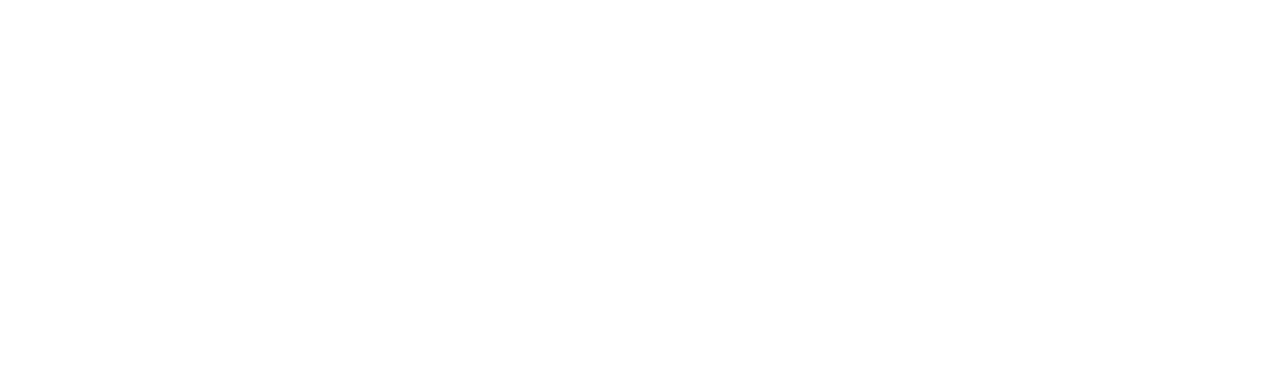
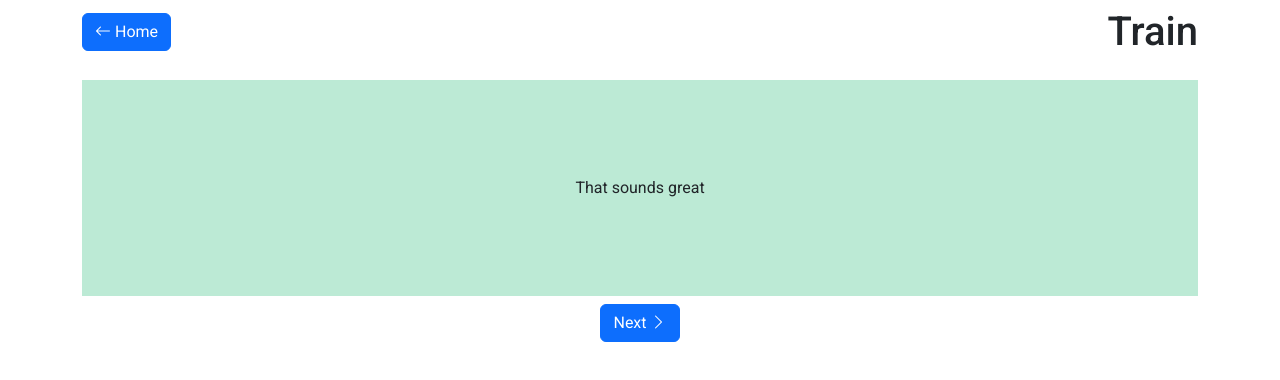
Before and after one commit to tuilad01/flashcard-app, a React (Create React App) app: page /train in a window 1280 px wide. Before the commit this address had no page. Shown: the top 380 px of the page. Built offline with nearby package versions, Linux system fonts and the light colour scheme.

Commit message:
sidebar - navbar - train page - dashboard page

```diff
--- a/src/App.tsx
+++ b/src/App.tsx
@@ -4,16 +4,19 @@ import { Button } from 'react-bootstrap';
 import { Routes, Route } from 'react-router-dom';
 // pages
 //import TodoPage from './pages/todo';
+import Dashboard from './pages/dashboard';
 import GroupPage from './pages/group';
-
+import TrainPage from './pages/train';
 
 function App() {
 
   return (
     //<div className="App">
-      <Routes>
-        <Route path="/" element={<GroupPage />} />
-      </Routes>
+    <Routes>
+      <Route path="/" element={<Dashboard />} />
+      <Route path="/group" element={<GroupPage />} />
+      <Route path="/train" element={<TrainPage />} />
+    </Routes>
     //</div>
   );
 }
--- /dev/null
+++ b/src/components/flashcard/flashcard.scss
@@ -0,0 +1,12 @@
+.flashcard {
+    font-size: 1rem;
+    padding: 6rem 0;
+    text-align: center;
+}
+
+.front {
+    background-color: #BCEAD5;
+}
+.back {
+    background-color: #9ED5C5;
+}
--- /dev/null
+++ b/src/components/flashcard/flashcard.tsx
@@ -0,0 +1,28 @@
+import { useState } from "react";
+import './flashcard.scss'
+
+
+function Flashcard({ front, back }: { front: string, back: string }) {
+    const [isFront, setIsFront] = useState(true);
+
+    const onClick = (_: any) => {
+        setIsFront(!isFront)
+    }
+
+    const classNames = () => {
+        let classes = "flashcard";
+        classes += isFront ? " front" : " back";
+
+        return classes;
+    }
+
+    return (
+        <div>
+            <div className={classNames()} onClick={onClick}>
+                {isFront ? front : back}
+            </div>
+        </div>
+    );
+}
+
+export default Flashcard;
--- a/src/components/grid-data/grid-data.tsx
+++ b/src/components/grid-data/grid-data.tsx
@@ -25,7 +25,7 @@ function GridData({ columns }: { columns?: any[] }) {
     return (
         <div>
 
-            <div>
+            <div className="d-flex justify-content-end mb-2">
                 <Button variant="primary" onClick={onClickAddButton}>
                     <i className="bi bi-plus-lg"></i> Add
                 </Button>
--- /dev/null
+++ b/src/components/navbar/navbar.tsx
@@ -0,0 +1,15 @@
+import { Button } from "react-bootstrap"
+
+function Navbar({ pageName }: {pageName: string} ) {
+    return (
+        <div className='d-flex justify-content-between align-items-center mt-2 mb-4'>
+            <Button href="/" variant="primary" onClick={() => console.log("Primary")}>
+                <i className="bi bi-arrow-left"></i> Home
+            </Button>
+
+            <h1 style={{ "marginBottom": "0" }}>{pageName}</h1>
+        </div>
+    );
+}
+
+export default Navbar;
--- /dev/null
+++ b/src/components/sidebar/sidebar.tsx
@@ -0,0 +1,17 @@
+import { Nav } from 'react-bootstrap';
+
+function Sidebar() {
+    return (
+        <Nav defaultActiveKey="/" className="flex-column text-center">
+            <Nav.Link href="/group">Group</Nav.Link>
+            <Nav.Link href="/train">Train</Nav.Link>
+            {/* <Nav.Link eventKey="link-1">Link</Nav.Link>
+            <Nav.Link eventKey="link-2">Link</Nav.Link>
+            <Nav.Link eventKey="disabled" disabled>
+                Disabled
+            </Nav.Link> */}
+        </Nav>
+    );
+}
+
+export default Sidebar;
--- /dev/null
+++ b/src/pages/dashboard.tsx
@@ -0,0 +1,17 @@
+import { Container, Row, Col } from "react-bootstrap"
+import Sidebar from "../components/sidebar/sidebar";
+
+function Dashboard() {
+    return (
+        <Container>
+            <Row>
+                <Col>
+                    <h1 className="text-center mt-2 mb-4">Dashboard</h1>
+                    <Sidebar />
+                </Col>
+            </Row>
+        </Container>
+    );
+}
+
+export default Dashboard;
--- a/src/pages/group.tsx
+++ b/src/pages/group.tsx
@@ -1,6 +1,6 @@
 import { Container, Row, Col, Button } from 'react-bootstrap';
 import GridData from '../components/grid-data/grid-data';
-
+import Navbar from '../components/navbar/navbar';
 import './group.scss'
 
 const columns = [
@@ -15,10 +15,14 @@ const columns = [
 ]
 
 function GroupPage() {
+    const pageName = "Group"
+
     return (
         <Container>
             <Row>
                 <Col>
+                    <Navbar pageName={pageName} />
+
                     <GridData columns={columns} />
                 </Col>
             </Row>
--- /dev/null
+++ b/src/pages/train.tsx
@@ -0,0 +1,32 @@
+import { useState } from 'react';
+import { Container, Row, Col, Button } from 'react-bootstrap';
+import Flashcard from '../components/flashcard/flashcard';
+import Navbar from '../components/navbar/navbar';
+import './train.scss'
+import { data } from './trainData';
+
+function TrainPage() {
+    const pageName = "Train"
+    const [index, setIndex] = useState(0)
+
+    const {en, vi} = data[index]
+    console.log(index)
+    return (
+        <Container>
+            <Row>
+                <Col>
+                    <Navbar pageName={pageName} />
+                    <Flashcard front={en} back={vi}></Flashcard>
+
+                    <div className='d-flex justify-content-center mt-2'>
+                        <Button variant="primary" onClick={() => setIndex(index > 3 ? 0 : index + 1)}>
+                            Next <i className="bi bi-chevron-right"></i>
+                        </Button>
+                    </div>
+                </Col>
+            </Row>
+        </Container>
+    );
+}
+
+export default TrainPage;
--- /dev/null
+++ b/src/pages/trainData.ts
@@ -0,0 +1,24 @@
+
+
+export const data = [
+    {
+        en: "That sounds great",
+        vi: "Nghe tuyệt đó"
+    },
+    {
+        en: "never mind",
+        vi: "đừng bận tâm"
+    },
+    {
+        en: "Thank you. That helps a lot",
+        vi: "Cảm ơn, điều đó giúp rất nhiều"
+    },
+    {
+        en: "I am looking for",
+        vi: "Tôi đang tìm kiếm"
+    },
+    {
+        en: "Do you have this in a different color",
+        vi: "Bạn có cái này với màu khác không"
+    },
+]
```
Also changed, not shown: src/pages/train.scss (added).
